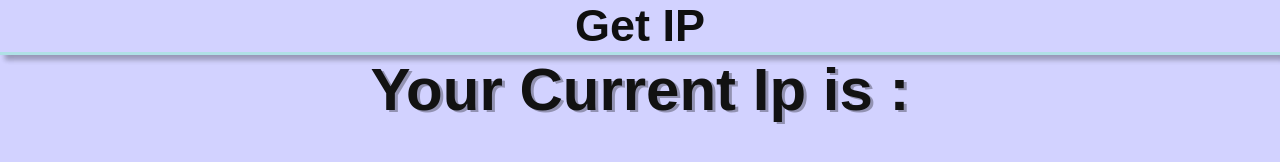
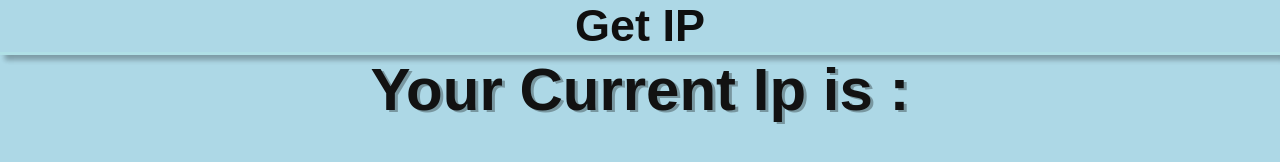
Before and after one commit to Sadigit/getip, a plain HTML site: page index.html in a window 1280 px wide. Drawn offline with Linux system fonts and the light colour scheme; no server answers.

Commit message:
Update style.css

```diff
--- a/style.css
+++ b/style.css
@@ -3,7 +3,8 @@
 	padding: 0;
 }
 body{
-	background: rgb(210, 210, 255);
+	background: lightblue;
+	overflow: hidden;
 }
 #top-up{
 	text-align: center;
@@ -15,8 +16,12 @@ body{
 
 
 }
+.top-mid img{
+	width: 100%;
+}
 .top-mid{
 	text-align: center;
+
 	font-size: 30px;
 	color: rgb(18,18,18);
 	font-family: sans-serif;
@@ -28,12 +33,13 @@ body{
 #ip{
 	margin-top: 9px;
 	text-shadow: 6px 4px rgba(0, 0, 0, 0.30);
+	font-size: 99%;
 
 
 }
 h2{
-	background: linear-gradient(to top,rgba(255, 255, 255, 0.21),rgba(255, 255, 255, 0.30));
-	border: 1px solid transparent;
+	background: linear-gradient(to top,lightblue,lightblue);
+	border: 1px lightblue;
 	border-radius: 18px;
 
 }
```
